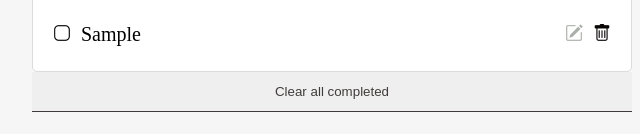
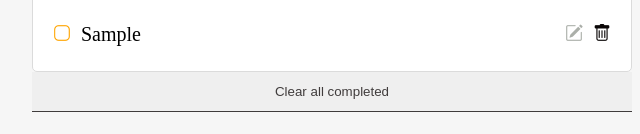
Before and after one commit to Tadessejemal1/To-Do-list-Web, a website built with webpack: page src/template.html in a window 1280 px wide. Both pictures are taken after typing "Sample" into the empty fields and a click on the button 910 px from the left and 318 px from the top of the page. Shown: the part 346-480 px from the top of the page, 308-948 px from the left. Built offline with nearby package versions, Linux system fonts and the light colour scheme.

Commit message:
fix lintrce error

```diff
--- a/src/index.js
+++ b/src/index.js
@@ -87,7 +87,7 @@
         {
           value: todoValue,
           checked: false,
-          color: '#' + ' ' + Math.floor(Math.random() * 16777215).toString(16),
+          color: 'orange',
         },
       );
     }
```
Also changed, not shown: dist/bundlec290c8e5304373cf18d0.js, dist/index.html, 2 other files.
